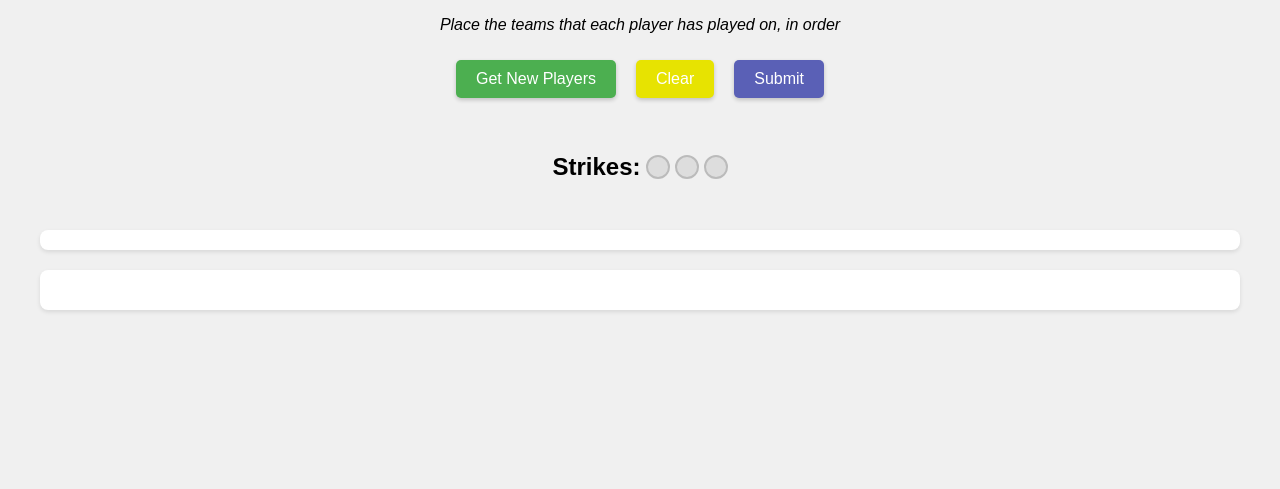
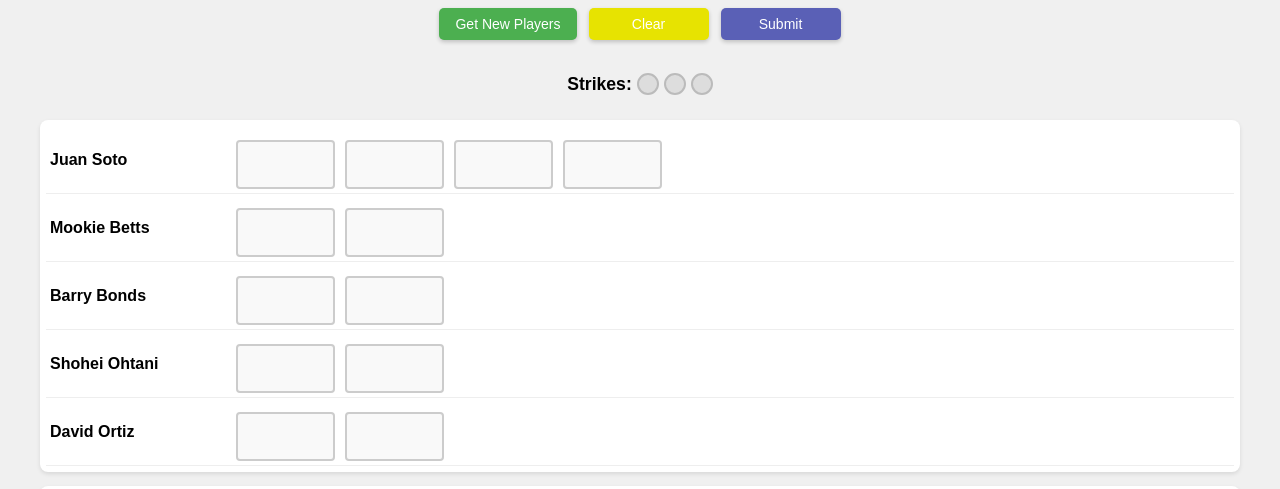
Before and after one commit to dylanwoolf/RosterRelay, a plain HTML site: page index.html in a window 1280 px wide. Shown: the part 82-571 px from the top of the page. Drawn offline with Linux system fonts and the light colour scheme; no server answers.

Commit message:
Fix layout and styling - make everything fit on one screen, standardize button sizes, fix JSON path

```diff
--- a/index.html
+++ b/index.html
@@ -31,6 +31,6 @@
             </div>
         </div>
     </div>
-    <script src="script.js"></script>
+    <script src="script.js?v=1"></script>
 </body>
 </html>
--- a/players.json
+++ b/players.json
@@ -2,7 +2,7 @@
     "players": [
       {
         "name": "Max Scherzer",
-        "teams": ["Arizona Diamondbacks", "Detroit Tigers", "Washington Nationals", "Los Angeles Dodgers", "New York Mets", "Texas Rangers"]
+        "teams": ["Arizona Diamondbacks", "Detroit Tigers", "Washington Nationals", "Los Angeles Dodgers", "New York Mets", "Texas Rangers", "Toronto Blue Jays"]
       },
       {
         "name": "Justin Verlander",
@@ -38,7 +38,7 @@
       },
       {
         "name": "Juan Soto",
-        "teams": ["Washington Nationals", "San Diego Padres", "New York Yankees"]
+        "teams": ["Washington Nationals", "San Diego Padres", "New York Yankees", "New York Mets"]
       },
       {
         "name": "Manny Machado",
@@ -51,10 +51,6 @@
       {
         "name": "Gerrit Cole",
         "teams": ["Pittsburgh Pirates", "Houston Astros", "New York Yankees"]
-      },
-      {
-        "name": "Jose Altuve",
-        "teams": ["Houston Astros"]
       },
       {
         "name": "Francisco Lindor",
@@ -74,7 +70,7 @@
       },
       {
         "name": "Paul Goldschmidt",
-        "teams": ["Arizona Diamondbacks", "St. Louis Cardinals"]
+        "teams": ["Arizona Diamondbacks", "St. Louis Cardinals", "New York Yankees"]
       },
       {
         "name": "Trea Turner",
@@ -98,7 +94,7 @@
       },
       {
         "name": "Blake Snell",
-        "teams": ["Tampa Bay Rays", "San Diego Padres", "San Francisco Giants"]
+        "teams": ["Tampa Bay Rays", "San Diego Padres", "San Francisco Giants", "Los Angeles Dodgers"]
       },
 
 
--- a/script.js
+++ b/script.js
@@ -43,7 +43,7 @@ const teams = [
 
 async function loadPlayerData() {
     try {
-        const response = await fetch('./data/players.json');
+        const response = await fetch('./players.json');
         //if (!response.ok) {
         //    throw new Error(`HTTP error! status: ${response.status}`);
         //}
--- a/style.css
+++ b/style.css
@@ -1,40 +1,49 @@
 body {
     font-family: Arial, sans-serif;
-    margin: 20px;
+    margin: 8px;
     background-color: #f0f0f0;
+    height: 100vh;
+    overflow: hidden;
 }
 
 h1 {
-    margin: 10px 0; /* Reduce top and bottom spacing */
-    text-align: center; /* Optional: Center the title */
+    padding-top: 10px;
+    margin: 6px 0 3px 0px;
+    text-align: center;
+    font-size: 1.6em;
 }
 
 #gameDescription {
-    margin: 1px 0; /* Reduce top and bottom spacing */
-    text-align: center; /* Optional: Center the title */
+    margin: 1px 0 6px 0;
+    text-align: center;
     font-style: italic;
+    font-size: 0.85em;
 }
 
 .container {
     display: flex;
     flex-direction: column;
-    gap: 20px;
+    gap: 4px;
     max-width: 1200px;
     margin: 0 auto;
+    height: 100vh;
 }
 
 .player-container {
     background: white;
     border-radius: 8px;
-    padding: 10px;
+    padding: 6px;
     box-shadow: 0 2px 4px rgba(0,0,0,0.1);
+    flex: 0 1 auto;
+    overflow: hidden;
+    margin-bottom: 10px;
 }
 
 .player-row {
     display: grid;
-    grid-template-columns: 200px 1fr;
-    gap: 10px;
-    padding: 10px;
+    grid-template-columns: 180px 1fr;
+    gap: 6px;
+    padding: 4px;
     border-bottom: 1px solid #eee;
     align-items: center;
     max-width: 100%;
@@ -59,8 +68,8 @@ h1 {
 
 .drop-zone {
     width: 100%;
-    max-width: 125px;
-    height: 60px;
+    max-width: 95px;
+    height: 45px;
     border: 2px solid #ccc;
     border-radius: 4px;
     display: flex;
@@ -79,27 +88,21 @@ h1 {
 .team-list {
     display: flex;
     flex-wrap: wrap;
-    gap: 10px;
-    padding: 20px;
+    gap: 4px;
+    padding: 6px;
     background: white;
     border-radius: 8px;
     box-shadow: 0 2px 4px rgba(0,0,0,0.1);
+    max-height: 130px;
+    overflow: hidden;
+    margin-top: 0;
 }
 
 .team-item {
-    /*
-    padding: 8px 16px;
-    background: #2196F3;
-    color: white;
-    border-radius: 4px;
-    cursor: move;
-    user-select: none;
-    */
     display: flex;
     align-items: center;
     gap: 10px;
     padding: 8px 16px;
-    /*background: #2196F3;*/
     color: white;
     border-radius: 4px;
     cursor: grab;
@@ -109,17 +112,6 @@ h1 {
 .team-item:hover {
     background: #eaecec;
 }
-
-/*
-.team-item img.team-logo {
-    width: 30px;
-    height: 30px;
-    object-fit: contain;
-    border-radius: 4px;
-    background: white;
-    padding: 2px;
-}
-    */
 
 .placed-team {
     width: 100%;
@@ -138,8 +130,8 @@ h1 {
 }
 
 .team-logo, .placed-team-logo {
-    width: 50px;
-    height: 50px;
+    width: 40px;
+    height: 40px;
     object-fit: contain;
     display: block;
 }
@@ -183,18 +175,19 @@ h1 {
 
 /* Style for Get New Players Button */
 #newPlayersButton {
-    padding: 10px 20px;
+    padding: 8px 16px;
     background-color: #4CAF50;
     color: white;
     border: none;
     border-radius: 5px;
-    font-size: 1em;
+    font-size: 14px;
     cursor: pointer;
     text-align: center;
     transition: background-color 0.3s ease;
-    align-self: center; /* Center the button horizontally */
+    align-self: center;
     box-shadow: 0 2px 4px rgba(0, 0, 0, 0.2);
     margin-bottom: 10px;
+    min-width: 120px;
 }
 
 #newPlayersButton:hover {
@@ -209,18 +202,19 @@ h1 {
 
 /* Style for Clear Button */
 #clearButton {
-    padding: 10px 20px;
-    background-color: #e7e301; /* Orange color */
+    padding: 8px 16px;
+    background-color: #e7e301;
     color: white;
     border: none;
     border-radius: 5px;
-    font-size: 1em;
+    font-size: 14px;
     cursor: pointer;
     text-align: center;
     transition: background-color 0.3s ease;
     align-self: center;
     box-shadow: 0 2px 4px rgba(0, 0, 0, 0.2);
     margin-bottom: 10px;
+    min-width: 120px;
 }
 
 #clearButton:hover {
@@ -237,18 +231,19 @@ h1 {
 
 /* Style for Submit Button */
 #submitButton {
-    padding: 10px 20px;
+    padding: 8px 16px;
     background-color: #5a60b6;
     color: white;
     border: none;
     border-radius: 5px;
-    font-size: 1em;
+    font-size: 14px;
     cursor: pointer;
     text-align: center;
     transition: background-color 0.3s ease;
-    align-self: center; /* Center the button horizontally */
+    align-self: center;
     box-shadow: 0 2px 4px rgba(0, 0, 0, 0.2);
     margin-bottom: 10px;
+    min-width: 120px;
 }
 
 #submitButton:hover {
@@ -264,16 +259,19 @@ h1 {
 /* Place get new players and submit buttons next to each other */
 #buttonContainer {
     display: flex;
-    gap: 20px; /* Space between buttons */
-    justify-content: center; /* Center align buttons */
-    margin-top: 5px; /* Add space from the top */
+    gap: 12px;
+    justify-content: center;
+    margin-top: 4px;
 }
 
-#newPlayersButton, #submitButton {
-    padding: 10px 20px;
-    font-size: 16px;
+/*
+#newPlayersButton, #clearButton, #submitButton {
+    padding: 8px 16px;
+    font-size: 14px;
     cursor: pointer;
+    min-width: 120px;
 }
+*/
 
 /* Add styles for correct and incorrect placements */
 .drop-zone.correct {
@@ -356,18 +354,18 @@ h1 {
     display: flex;
     justify-content: center;
     align-items: center;
-    gap: 5px; /* Space between dots */
-    font-size: 1.5em;
-    margin-top: 1px;
-    margin-bottom: 5px; /* Space below */
+    gap: 5px;
+    font-size: 1.1em;
+    margin-top: 2px;
+    margin-bottom: 4px;
 }
 
 .dot {
-    width: 20px;
-    height: 20px;
+    width: 18px;
+    height: 18px;
     border-radius: 50%;
-    background-color: #ddd; /* Empty dot color */
-    border: 2px solid #bbb; /* Border for better visibility */
+    background-color: #ddd;
+    border: 2px solid #bbb;
 }
 
 .dot.filled {
```
